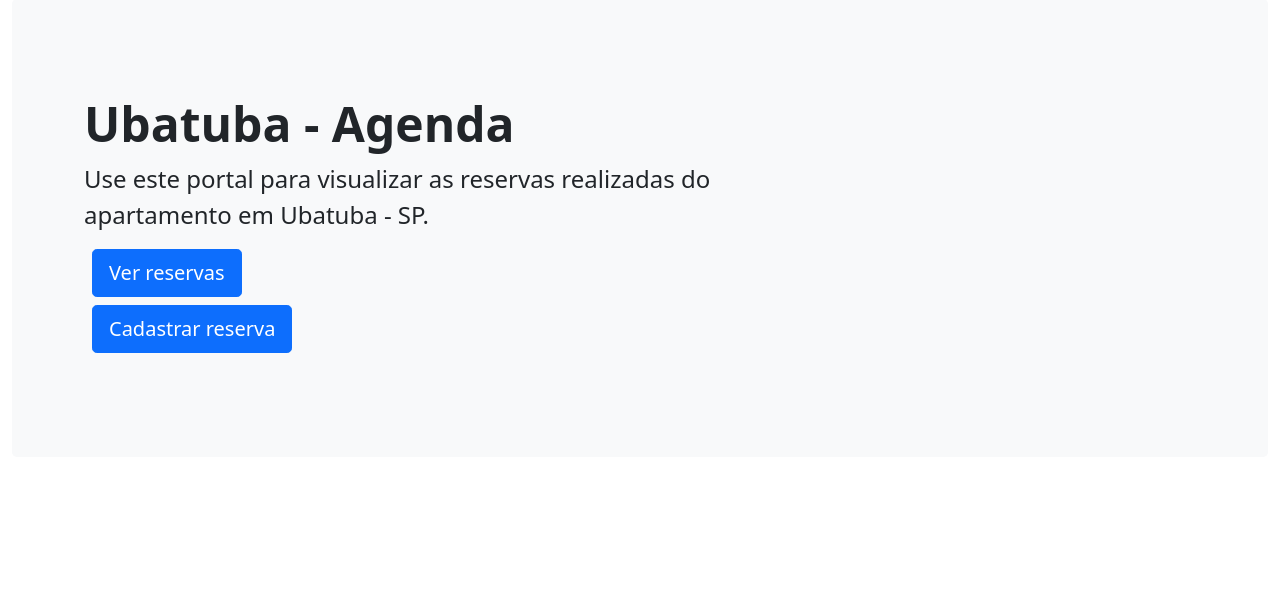
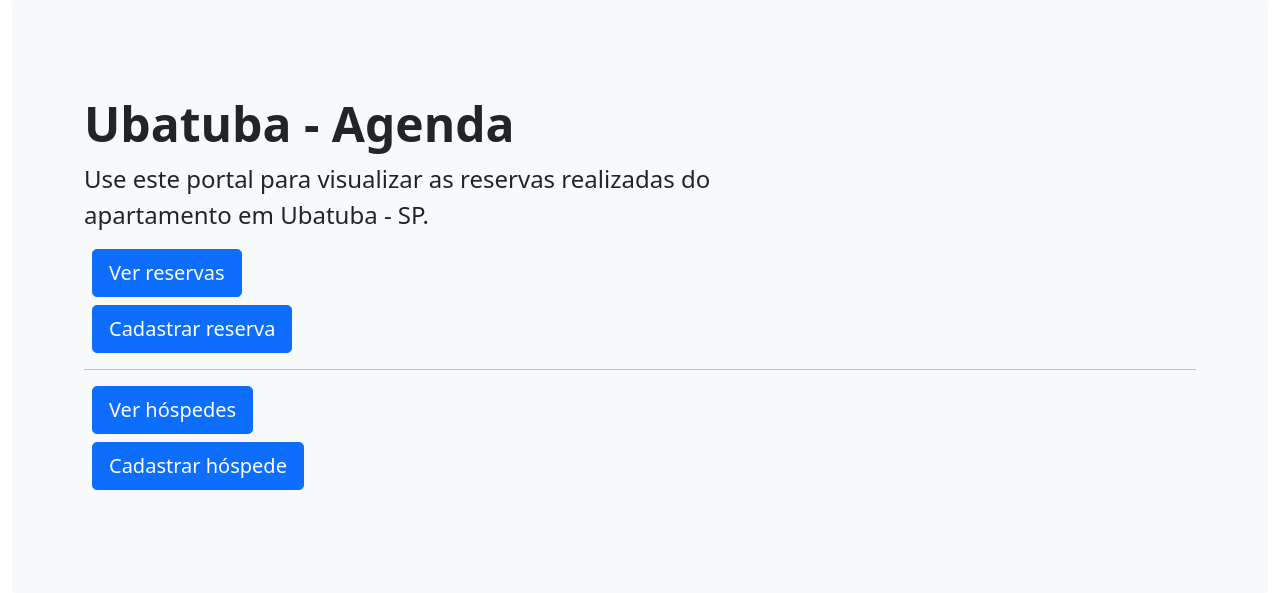
Before and after one commit to victoraugusto6/django-ubatuba-reservation, a Django app: page / in a window 1280 px wide. Shown: the part 57-650 px from the top of the page. Run offline with Django 3.2, Linux system fonts and the light colour scheme; some libraries are stand-ins or nearby versions.

Commit message:
Created button ver hóspede

```diff
--- a/ubatuba/base/templates/base/home.html
+++ b/ubatuba/base/templates/base/home.html
@@ -25,6 +25,18 @@
                                 reserva</a>
                         </div>
 
+                        <hr>
+
+                        <div class="m-2">
+                            <a class="btn btn-primary btn-lg" href="{% url 'hospede:hospedes' %}" type="button">Ver
+                                hóspedes</a>
+                        </div>
+
+                        <div class="m-2">
+                            <a class="btn btn-primary btn-lg" href="{% url 'hospede:create_hospedes' %}" type="button">Cadastrar
+                                hóspede</a>
+                        </div>
+
                     </div>
                 </div>
 
```
Also changed, not shown: ubatuba/base/tests/test_home.py (+9 -1 lines).
